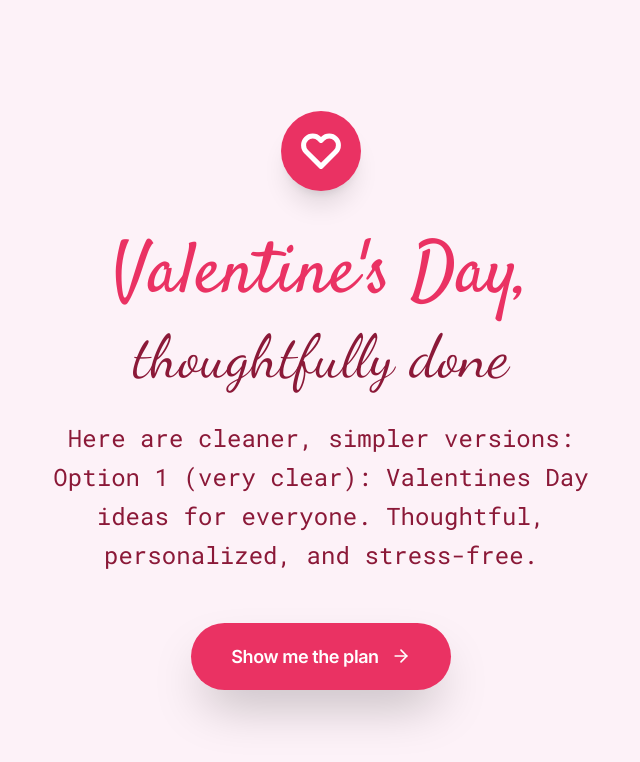
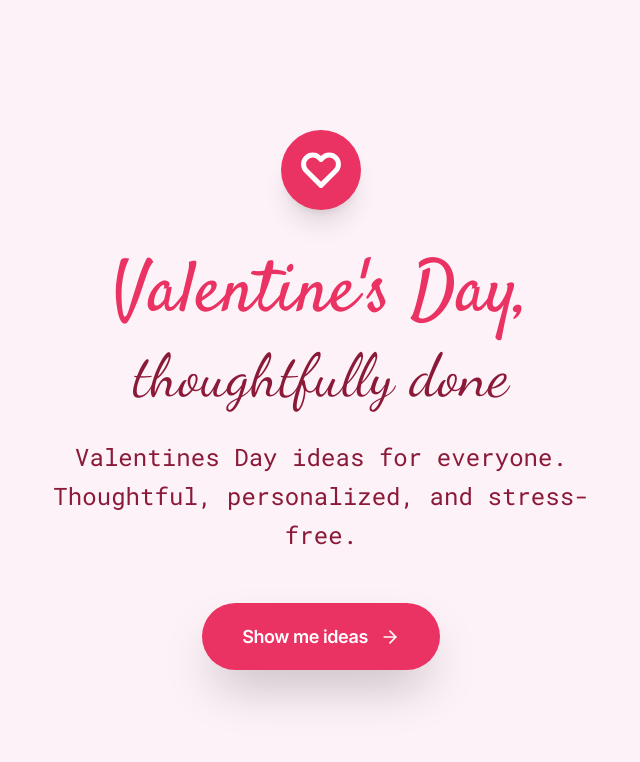
Before and after one commit to priyankattru-droid/valentines-helper, a Next.js app: page / in a window 1280 px wide. Shown: the top 762 px of the page, without its empty margins (319-959 px from the left). Built offline with nearby package versions, Linux system fonts and the light colour scheme.

Commit message:
Update CTA text

```diff
--- a/app/page.tsx
+++ b/app/page.tsx
@@ -51,9 +51,6 @@ export default function Home() {
     letterSpacing: '0.0703125px'
   }}
 >
-Here are cleaner, simpler versions:
-
-Option 1 (very clear):
 Valentines Day ideas for everyone. Thoughtful, personalized, and stress-free.
 </p>
           </div>
@@ -72,7 +69,7 @@ Valentines Day ideas for everyone. Thoughtful, personalized, and stress-free.
               letterSpacing: '-0.439453px'
             }}
           >
-            <span>Show me the plan</span>
+            <span>Show me ideas</span>
             <svg width="20" height="20" viewBox="0 0 24 24" fill="none" stroke="currentColor" strokeWidth="2" strokeLinecap="round" strokeLinejoin="round">
               <line x1="5" y1="12" x2="19" y2="12"></line>
               <polyline points="12 5 19 12 12 19"></polyline>
```
